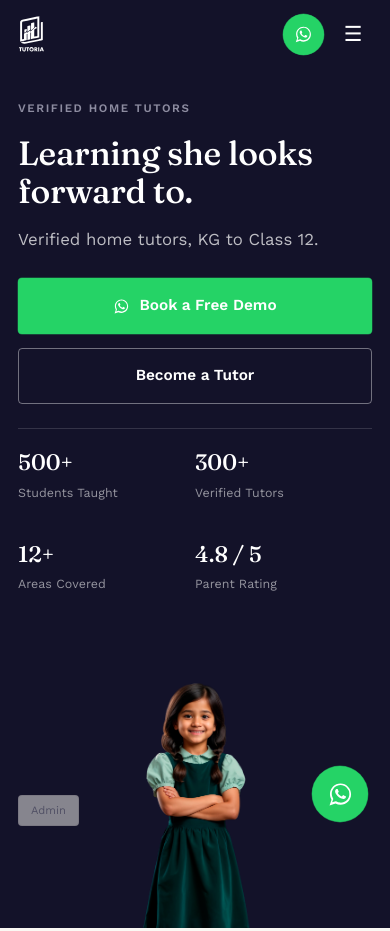
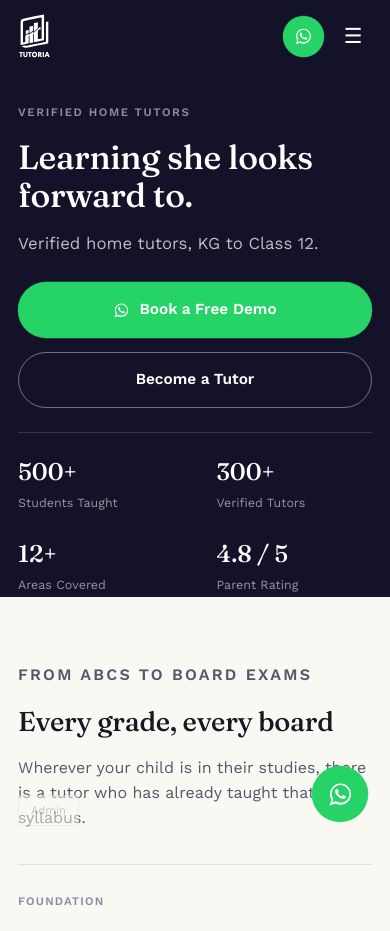
Before and after one commit to tanbirab/testpto, a plain HTML site: page index.html in a window 390 px wide. Shown: the top 931 px of the page. Drawn offline with nearby package versions, Linux system fonts and the light colour scheme.

Commit message:
Add files via upload

```diff
--- a/index.html
+++ b/index.html
@@ -32,8 +32,8 @@
 
 <!-- HERO -->
 <section class="hero hero-home">
-  <div class="container hero-split">
-    <div class="hero-copy">
+  <div class="container">
+    <div class="hero-copy" style="max-width:720px;">
       <p class="eyebrow">Verified Home Tutors</p>
       <h1>Learning she looks forward to.</h1>
       <p class="lead">Verified home tutors, KG to Class 12.</p>
@@ -50,9 +50,6 @@
         <div class="hero-stat"><b>12+</b><span>Areas Covered</span></div>
         <div class="hero-stat"><b>4.8 / 5</b><span>Parent Rating</span></div>
       </div>
-    </div>
-    <div class="hero-portrait">
-      <img src="hero-student.png" alt="Tutoria student">
     </div>
   </div>
 </section>
--- a/style.css
+++ b/style.css
@@ -65,7 +65,7 @@ h1,h2,h3{font-family:var(--font-display); font-weight:500; letter-spacing:-.01em
 /* -------------------- buttons: square, quiet, no glow -------------------- */
 .btn{
   display:inline-flex; align-items:center; gap:9px;
-  padding:13px 24px; border-radius:var(--radius);
+  padding:13px 26px; border-radius:999px;
   font-weight:600; font-size:.92rem;
   border:1px solid transparent;
   transition:background .15s ease, color .15s ease, border-color .15s ease;
@@ -80,8 +80,8 @@ h1,h2,h3{font-family:var(--font-display); font-weight:500; letter-spacing:-.01em
 .btn-whatsapp{background:var(--whatsapp); color:#fff; font-weight:600; animation:wa-glow 2.6s ease-out infinite;}
 .btn-whatsapp:hover{background:var(--whatsapp-dark); animation-play-state:paused;}
 .btn-whatsapp svg{width:17px; height:17px; flex:none;}
-.btn-lg{padding:15px 28px; font-size:.96rem;}
-.btn-sm{padding:9px 16px; font-size:.8rem;}
+.btn-lg{padding:15px 30px; font-size:.96rem;}
+.btn-sm{padding:9px 18px; font-size:.8rem;}
 
 /* -------------------- header: flush, no border -------------------- */
 .site-header{
@@ -90,10 +90,10 @@ h1,h2,h3{font-family:var(--font-display); font-weight:500; letter-spacing:-.01em
 }
 .site-header .container{
   display:flex; align-items:center; justify-content:space-between;
-  height:76px; gap:20px;
+  height:88px; gap:20px;
 }
 .brand{display:flex; align-items:center;}
-.brand img{height:52px; width:auto;}
+.brand img{height:68px; width:auto;}
 .main-nav{display:flex; align-items:center; gap:38px;}
 .main-nav a{
   color:rgba(255,255,255,.72); font-weight:500; font-size:.92rem;
@@ -128,40 +128,21 @@ h1,h2,h3{font-family:var(--font-display); font-weight:500; letter-spacing:-.01em
   font-size:1.05rem; color:rgba(255,255,255,.72); max-width:520px;
   margin-bottom:26px;
 }
-.hero-ctas{display:flex; gap:14px; flex-wrap:wrap; margin-bottom:32px;}
+.hero-ctas{display:flex; gap:14px; flex-wrap:wrap; margin-bottom:40px;}
 .hero-stats{
-  display:flex; gap:0; flex-wrap:wrap;
+  display:grid; grid-template-columns:repeat(4, auto); gap:0 40px;
   border-top:1px solid var(--line-on-dark);
+  padding-top:20px;
+  width:fit-content;
 }
-.hero-stat{
-  padding:16px 30px 0 0; margin-right:30px;
-  border-right:1px solid var(--line-on-dark);
-}
-.hero-stat:last-child{border-right:none;}
 .hero-stat b{
-  display:block; font-family:var(--font-display); font-weight:500; font-size:1.4rem;
+  display:block; font-family:var(--font-display); font-weight:500; font-size:1.5rem;
   color:#fff;
 }
 .hero-stat span{font-size:.78rem; color:rgba(255,255,255,.55);}
 
-/* -------------------- hero split (with portrait) -------------------- */
-.hero-split{
-  display:grid; grid-template-columns:1.15fr 1fr; align-items:center; gap:20px;
-}
-.hero-split .hero-copy{padding-bottom:0;}
-.hero-portrait{
-  display:flex; justify-content:center; align-items:flex-end;
-  height:100%; max-height:420px; overflow:hidden;
-}
-.hero-portrait img{
-  width:auto; height:100%; max-height:420px; object-fit:contain; object-position:bottom;
-}
-@media (max-width:900px){
-  .hero{min-height:0; max-height:none; padding:40px 0 0;}
-  .hero-split{grid-template-columns:1fr;}
-  .hero-split .hero-copy{padding-bottom:0;}
-  .hero-portrait{max-height:280px; margin-top:16px;}
-  .hero-portrait img{max-height:280px;}
+@media (max-width:640px){
+  .hero-stats{grid-template-columns:repeat(2, auto); gap:20px 32px; width:100%;}
 }
 
 /* -------------------- section basics -------------------- */
@@ -265,7 +246,7 @@ section{padding:88px 0;}
   display:grid; grid-template-columns:1.3fr 1fr 1fr 1fr; gap:36px;
   padding-bottom:40px; border-bottom:1px solid var(--line-on-dark);
 }
-.footer-brand img{height:46px; margin-bottom:16px;}
+.footer-brand img{height:56px; margin-bottom:16px;}
 .footer-brand p{font-size:.88rem; color:rgba(255,255,255,.55); max-width:280px;}
 .footer-col h4{font-size:.76rem; letter-spacing:.1em; text-transform:uppercase; color:rgba(255,255,255,.45); margin-bottom:16px;}
 .footer-col a, .footer-col p{display:block; font-size:.88rem; color:rgba(255,255,255,.7); margin-bottom:11px;}
@@ -342,7 +323,7 @@ section{padding:88px 0;}
 }
 @media (max-width:720px){
   .main-nav{
-    position:fixed; inset:76px 0 0 0; background:var(--pine-950);
+    position:fixed; inset:88px 0 0 0; background:var(--pine-950);
     flex-direction:column; padding:30px 32px; gap:26px;
     transform:translateX(100%); transition:transform .25s ease;
     overflow-y:auto;
@@ -360,20 +341,18 @@ section{padding:88px 0;}
   .hero-home{padding:32px 0 0; min-height:0; max-height:none;}
   .hero-ctas{margin-bottom:24px;}
   .hero-ctas .btn{width:100%; justify-content:center;}
-  .hero-stats{gap:0;}
-  .hero-stat{padding-right:0; margin-right:0; border-right:none; flex:0 0 50%; padding-bottom:16px;}
   section{padding:52px 0;}
   .section-head{margin-bottom:34px;}
   .container{padding:0 22px;}
   .cta-band{padding:36px 26px;}
   .testi-track{grid-template-columns:1fr;}
   .form-card{padding:24px;}
-  .brand img{height:44px;}
+  .brand img{height:52px;}
 }
 @media (max-width:480px){
   .container{padding:0 18px;}
-  .site-header .container{height:68px;}
-  .brand img{height:38px;}
+  .site-header .container{height:72px;}
+  .brand img{height:46px;}
   .header-cta .btn-lg span.wa-label{display:none;}
   .header-cta .btn-lg{padding:10px; border-radius:50%;}
   .header-cta .btn-lg svg{width:19px; height:19px;}
```
